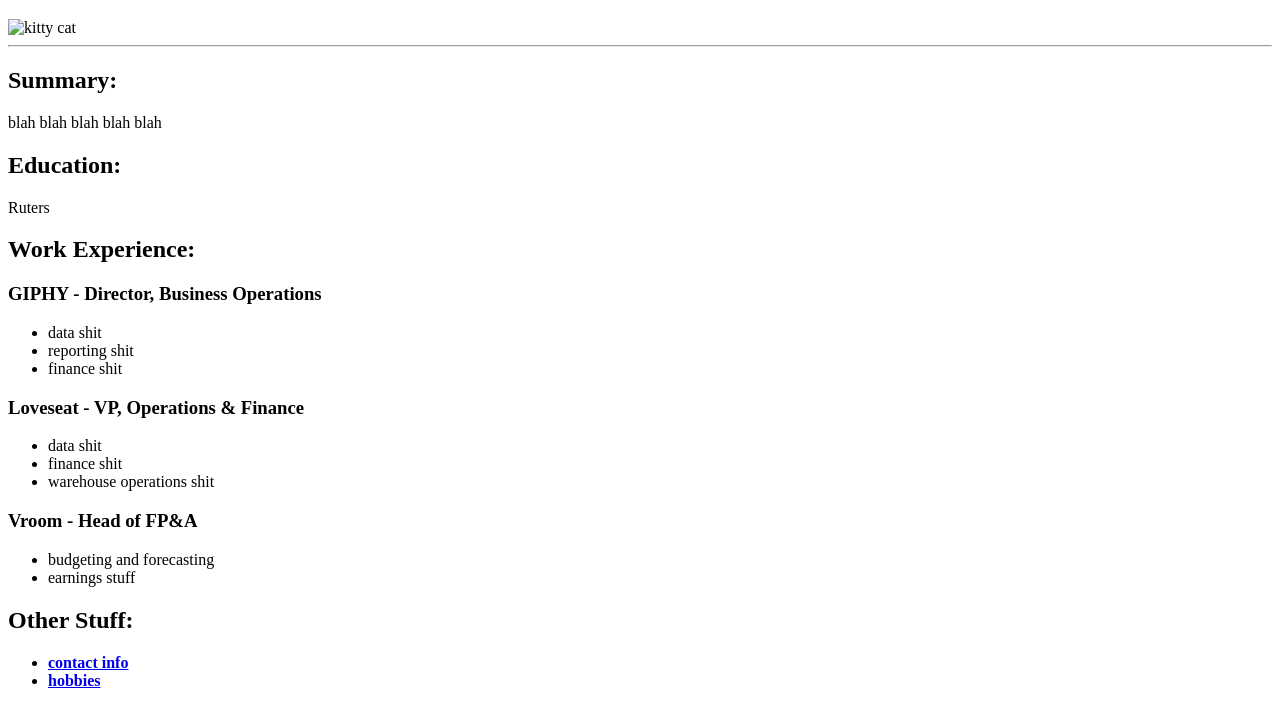
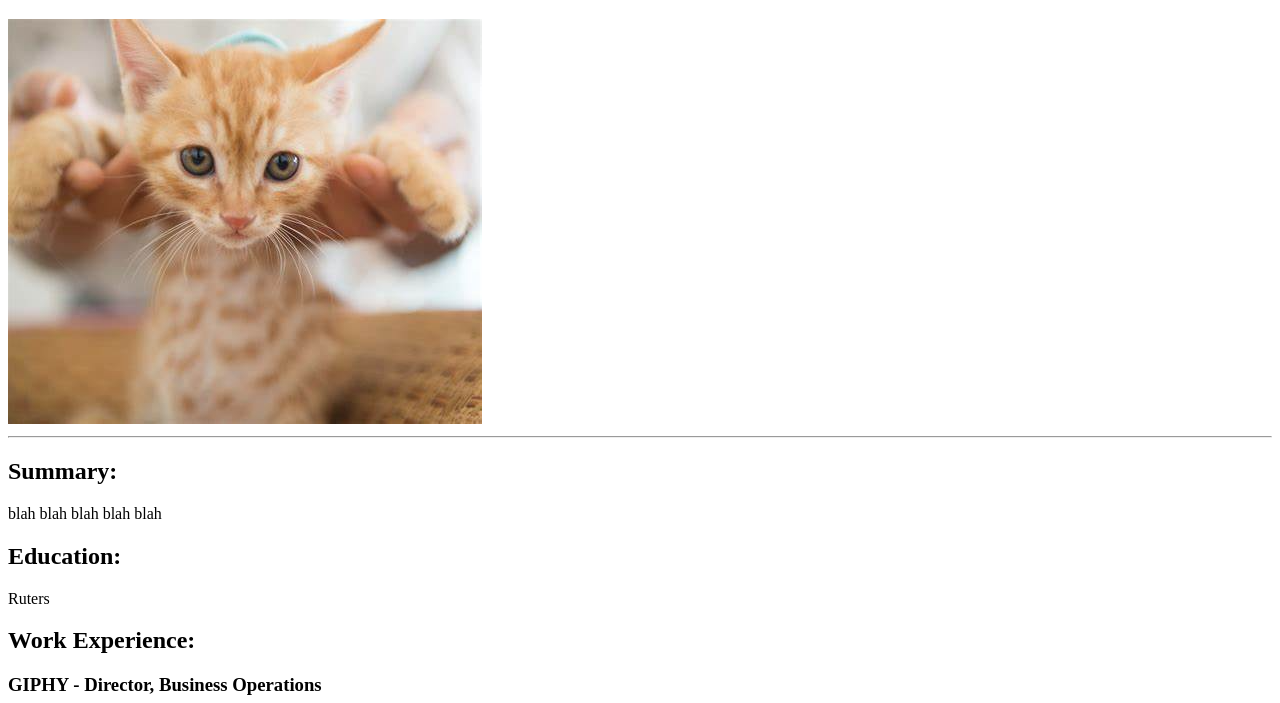
Before and after one commit to portillojon/capstone1_html, a plain HTML site: page index.html in a window 1280 px wide. Shown: the part 61-764 px from the top of the page. Drawn offline with Linux system fonts and the light colour scheme.

Commit message:
Update index.html
change cat pic file path

```diff
--- a/index.html
+++ b/index.html
@@ -7,7 +7,7 @@
 </head>
 <body>
     <h1>Jonathan Portillo Resume</h1>
-    <a><img src="./Assets/cat.png" alt="kitty cat"></a>
+    <a><img src="cat.png" alt="kitty cat"></a>
     <hr>
 
     <h2>Summary:</h2>
```
